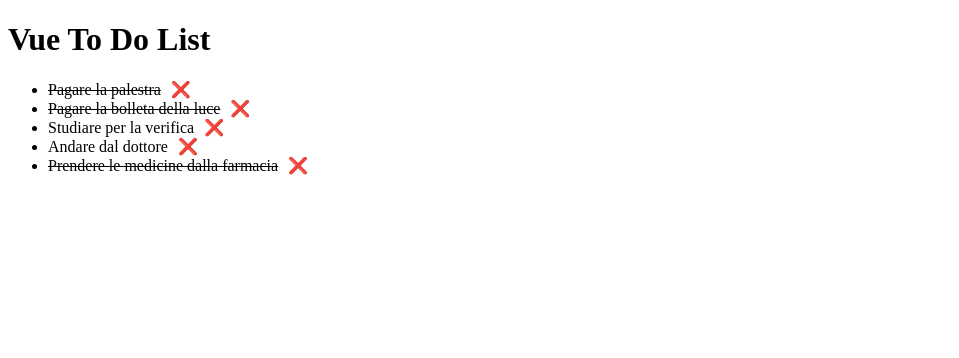
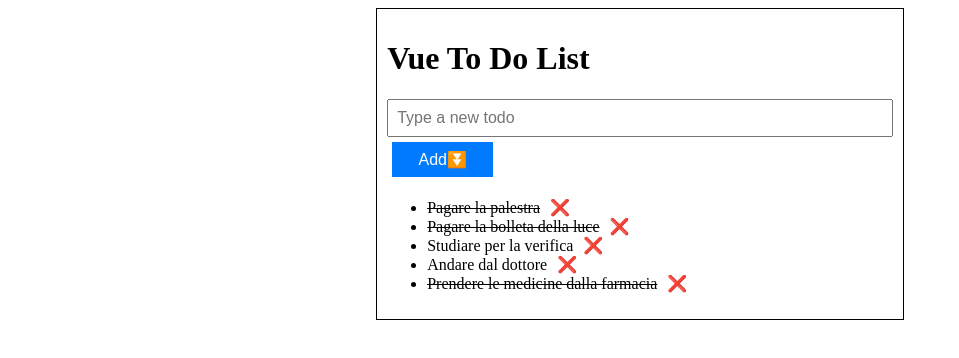
Before and after one commit to StefanRaluca/vue-todolist, a plain HTML site: page index.html in a window 1280 px wide. Shown: the whole page, without its empty margins (0-959 px from the left). Drawn offline with nearby package versions, Linux system fonts and the light colour scheme.

Commit message:
add bonus 1 keypress ad input

```diff
--- a/assets/css/style.css
+++ b/assets/css/style.css
@@ -1,7 +1,36 @@
 .decor_text {
   text-decoration: line-through;
 }
+
 .icon_x {
   cursor: pointer;
   margin: 10px;
 }
+
+
+input[type="text"] {
+  padding: 8px;
+  font-size: 16px;
+
+}
+
+
+button {
+  padding: 8px 16px;
+  font-size: 16px;
+  background-color: #007bff;
+  color: #fff;
+  border: none;
+  cursor: pointer;
+  margin: 5px;
+  width: 20%;
+}
+
+#app {
+  border: 1px solid;
+  display: flex;
+  flex-direction: column;
+  width: 40%;
+  margin: auto;
+  padding: 10px;
+}
--- a/assets/js/app.js
+++ b/assets/js/app.js
@@ -10,6 +10,9 @@ createApp({
                 { text: 'Andare dal dottore', done: false },
                 { text: 'Prendere le medicine dalla farmacia', done: true },
             ],
+
+            // facciamo una stringa vuota per aggiungere il nuovo todo
+            newTodo: '',
         }
 
     },
@@ -17,6 +20,20 @@ createApp({
         canceltodo(i) {
             //cancella il todos che viene clickato
             this.todos.splice(i, 1);
+        },
+
+        addTodo() {
+            //console.log(this.addTodo);
+
+            //facciamo una condizione per non stampare in pagina i spazi vuoti
+            if (this.newTodo.trim() !== ('')) {
+
+                this.todos.push({ text: this.newTodo, done: false });
+
+                // Svuota il campo di input dopo l aggiunta del todo
+                this.newTodo = '';
+
+            }
         },
 
 
--- a/index.html
+++ b/index.html
@@ -10,9 +10,11 @@
 
 <body>
 
+
     <div id="app">
-         <h1>Vue To Do List</h1>
-
+        <h1>Vue To Do List</h1>
+        <input type="text" v-model="newTodo" placeholder="Type a new todo" @keypress.enter="addTodo">
+        <button @click="addTodo">Add⏬</button>
         <ul>
             <li v-for="(todo, i) in todos">
                 <span :class="{'decor_text':todo.done}"> {{todo.text}} </span>
```
Lines whose indentation alone changed are shown as unchanged.
